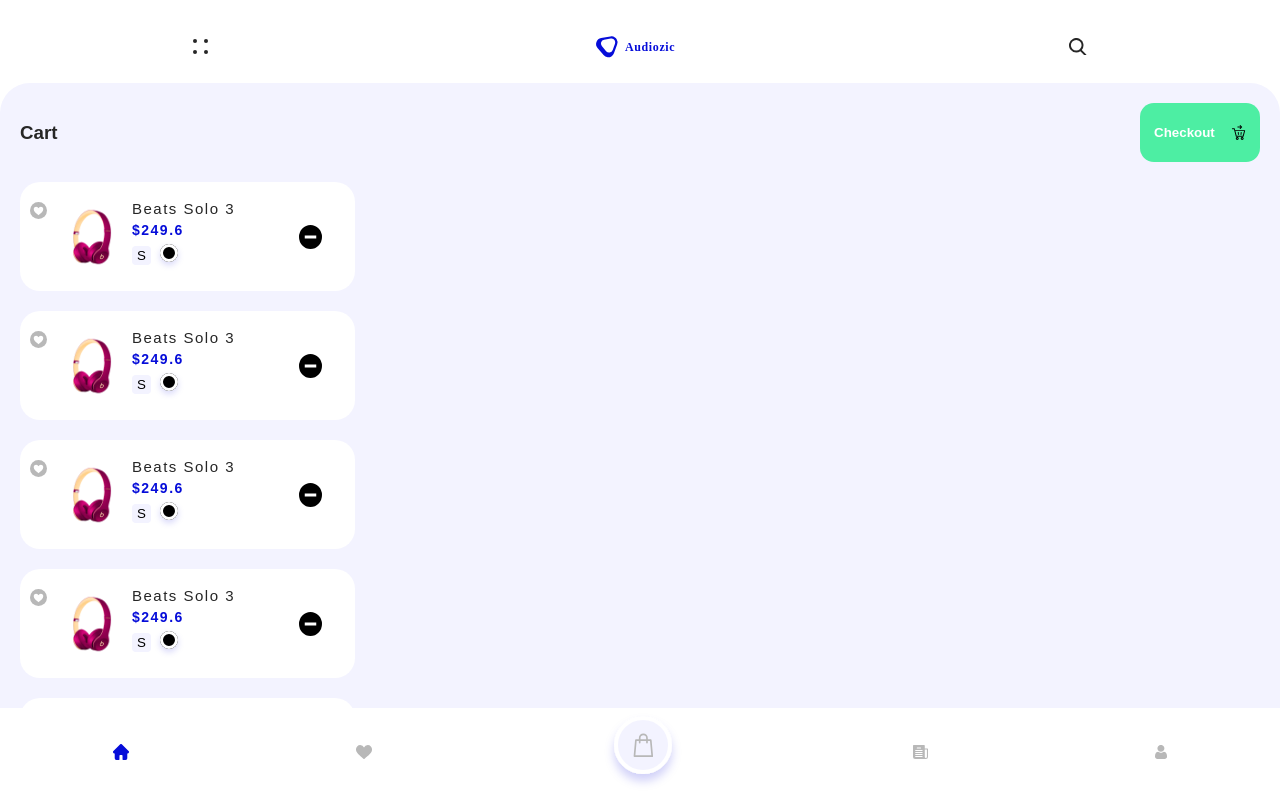
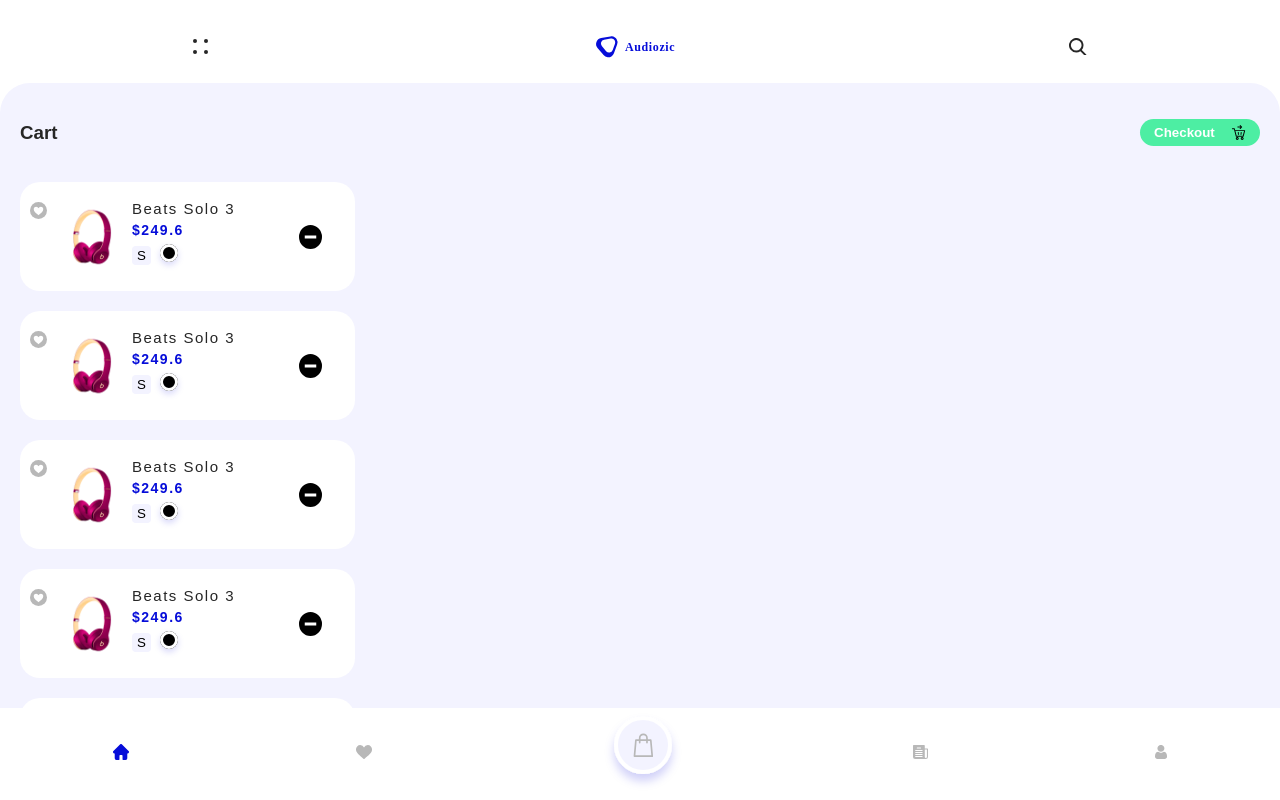
Before and after one commit to MeatBoyed/DropIT, a React (Create React App) app in the folder client/: page /shoppingcart in a window 1280 px wide. Built offline with nearby package versions, Linux system fonts and the light colour scheme.

Commit message:
fix: Checkout button style

```diff
--- a/client/src/styles/components/_itemcard.scss
+++ b/client/src/styles/components/_itemcard.scss
@@ -12,7 +12,7 @@
   .favouriteIcon {
     align-self: flex-end;
     margin-top: 10px;
-    margin-right: 15pxs
+    margin-right: 15px;
   }
 
   .itemImage {
--- a/client/src/styles/pages/_shoppingcart.scss
+++ b/client/src/styles/pages/_shoppingcart.scss
@@ -6,6 +6,7 @@
         display: flex;
         flex-direction: row;
         justify-content: space-between;
+        align-items: center;
         margin-left: 20px;
         margin-right: 20px;
 
@@ -14,8 +15,8 @@
             flex-direction: row;
             justify-content: space-around;
             align-items: center;
-            min-width: 120px;
-            min-height: 27px;
+            width: 120px;
+            height: 27px;
             background: $CheckoutbuttonColour;
             border-radius: 14px;
             border: 0;
```
